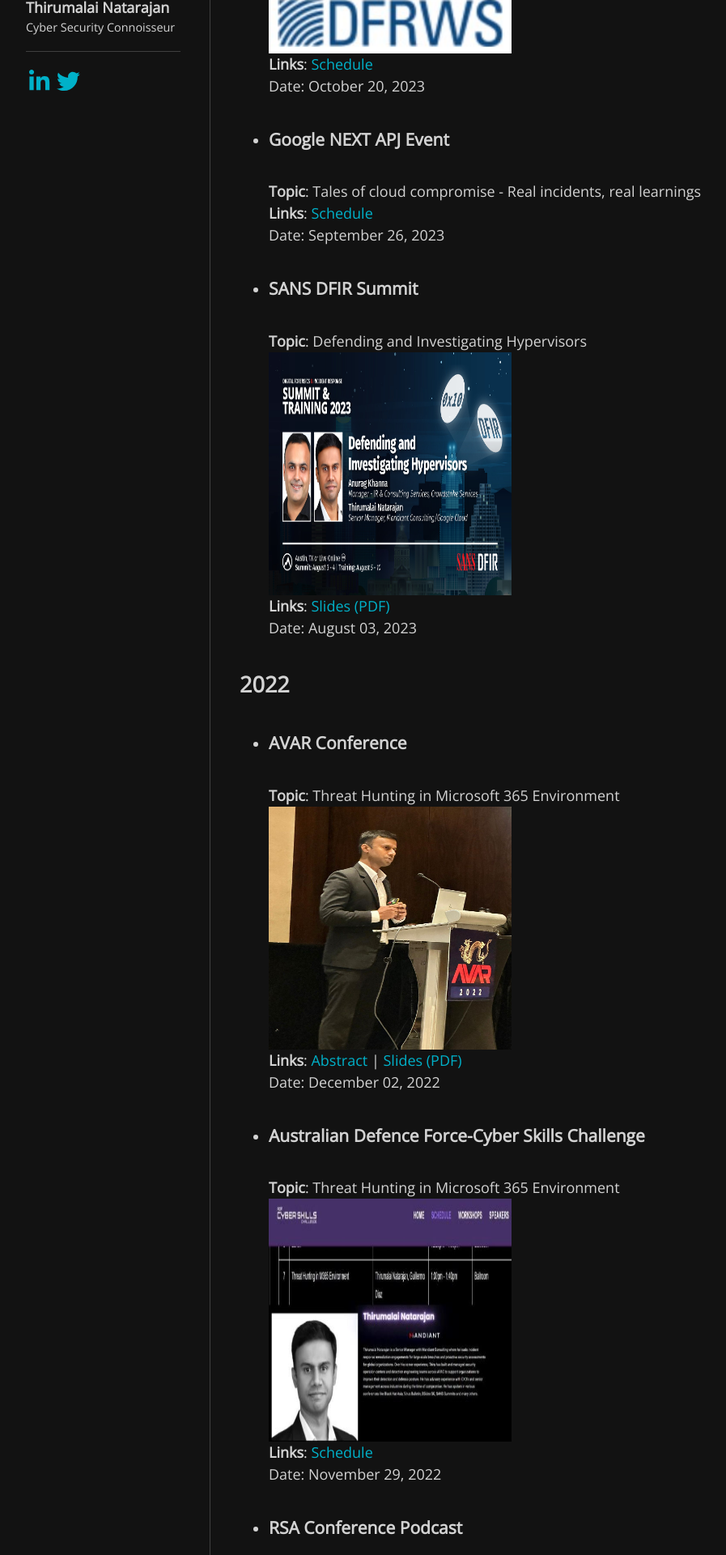
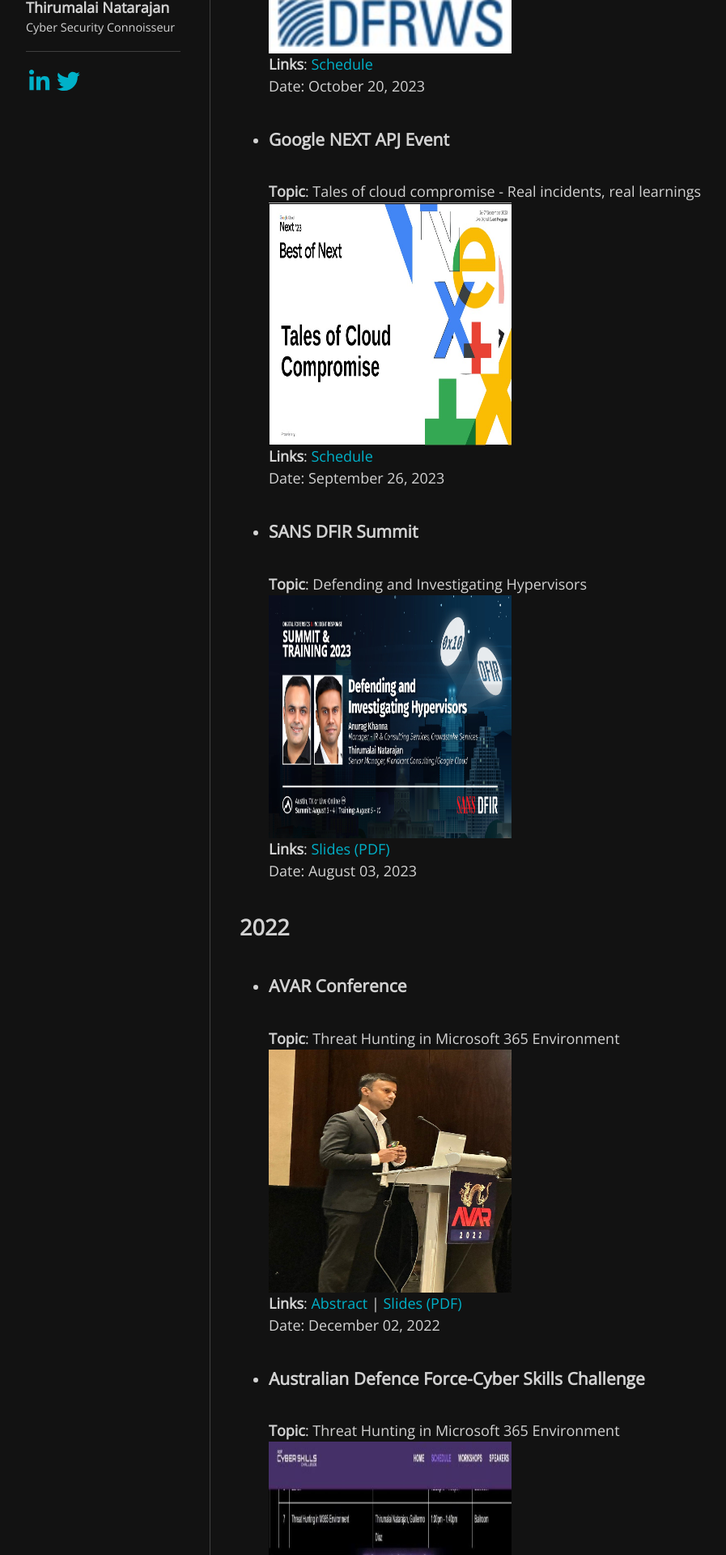
Before and after one commit to Th1ru-M/th1ru-m.github.io, a Jekyll site: the page built from talks.md, in a window 1280 px wide. Shown: the part 317-2237 px from the top of the page at 81% size, without its empty margins (130-1027 px from the left). Built offline with Jekyll 4.4.1, drawn with Linux system fonts in a browser that asks for light colours; nearby versions of some CDN libraries; some web fonts are replaced; some of the changed text lies outside the part shown.

Commit message:
Update talks.md

```diff
--- a/talks.md
+++ b/talks.md
@@ -15,6 +15,7 @@ Date: October 20, 2023
 
 - ### **Google NEXT APJ Event**
 **Topic**: Tales of cloud compromise - Real incidents, real learnings
+<img src="/image/GoogleNEXT2023.jpg" width="300" height="300" />
 **Links**: [Schedule](https://cloudonair.withgoogle.com/events/apac-best-of-next23?talk=d1-s16-en)
 Date: September 26, 2023
 
```
